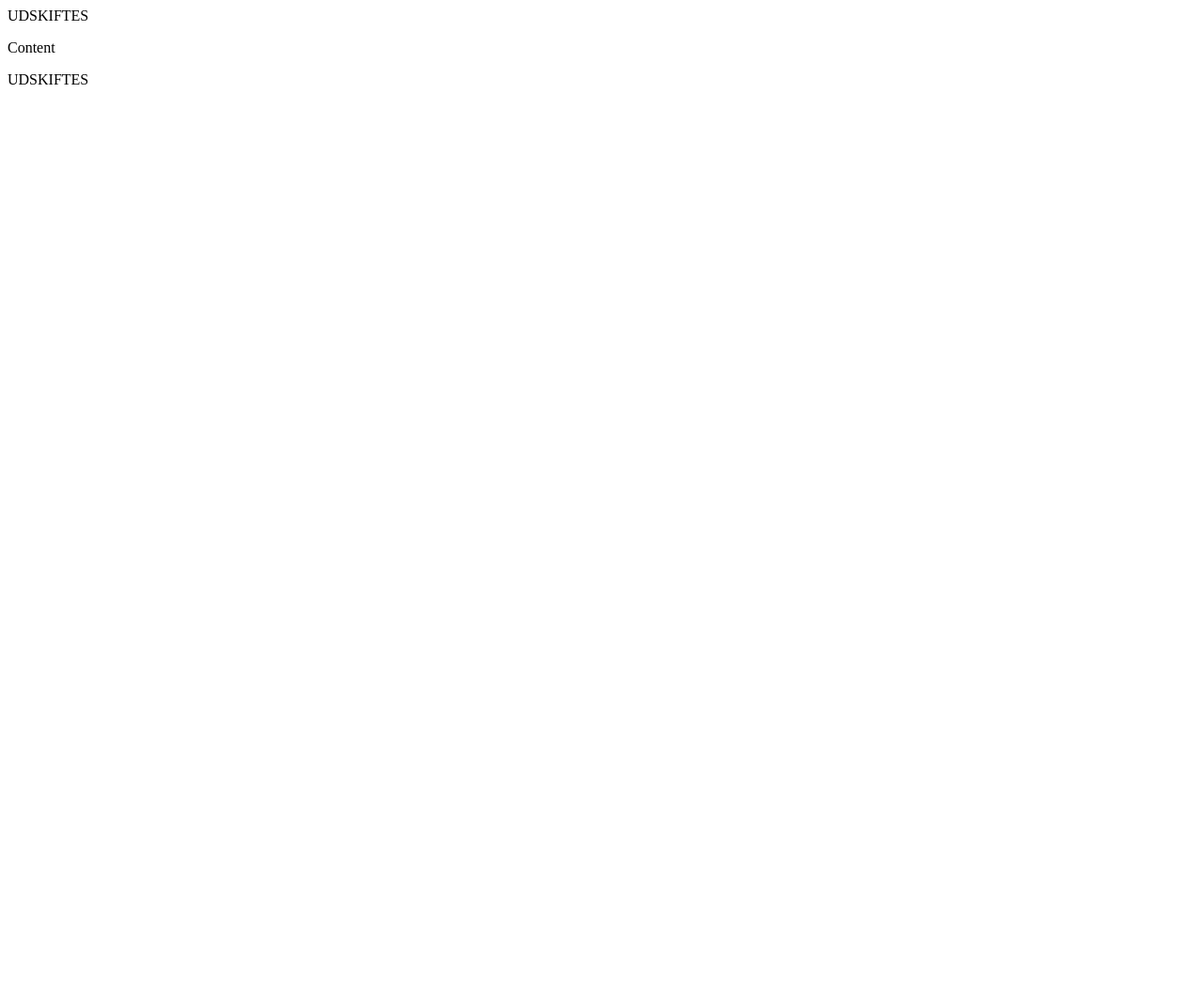
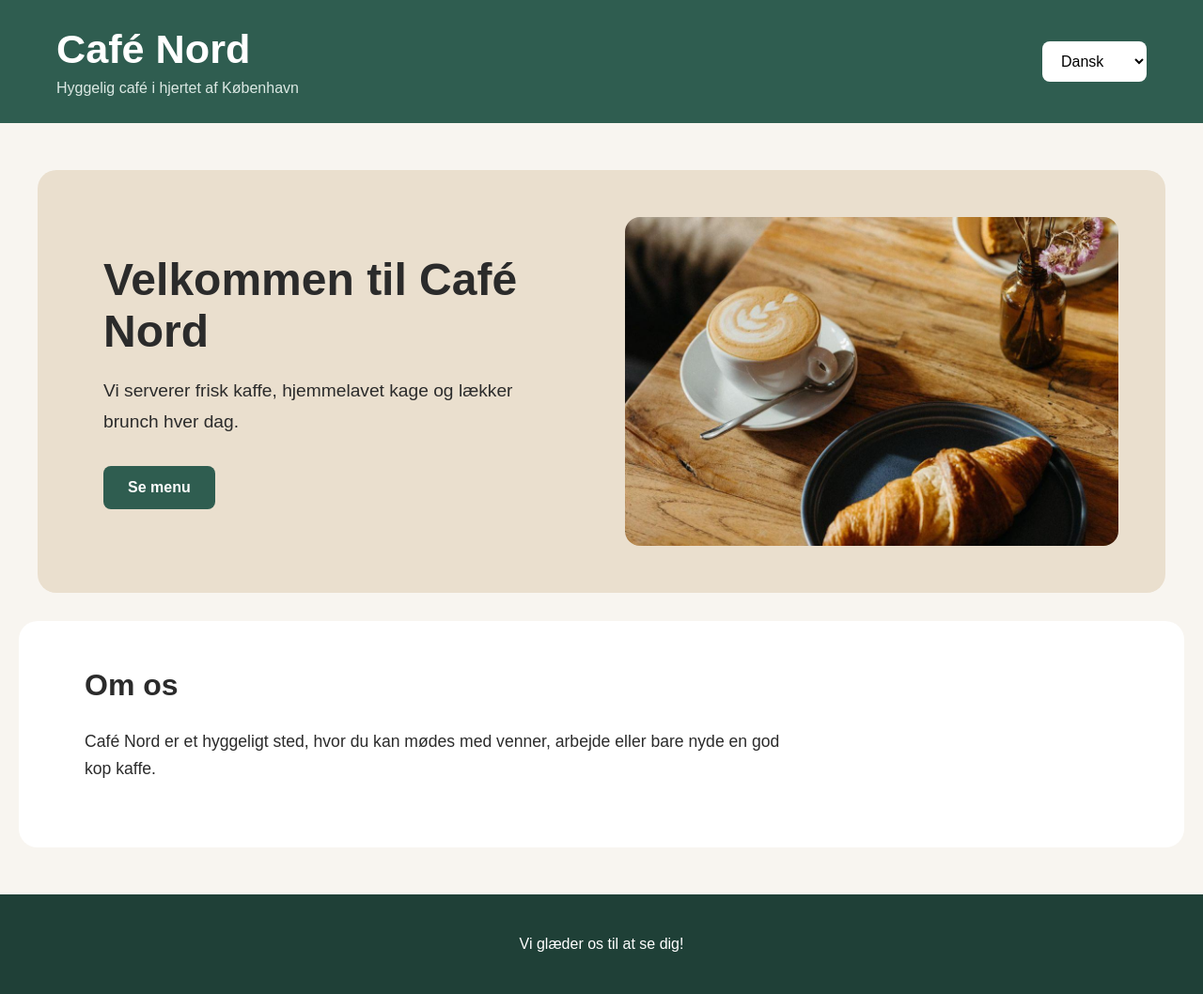
Before and after one commit to katrinebruhn/exercises, a plain HTML site: page language_switcher_starter_files/index.html in a window 1280 px wide. Shown: the whole page at 94% size. Before the commit the page ends 800 px from the top, so only its background shows below. Drawn offline with Linux system fonts and the light colour scheme.

Commit message:
language switcher

```diff
--- a/language_switcher_starter_files/index.html
+++ b/language_switcher_starter_files/index.html
@@ -1,18 +1,58 @@
-<!DOCTYPE html>
-<html lang="en">
+<!doctype html>
+<html lang="da">
+  <head>
+    <meta charset="UTF-8" />
+    <meta name="viewport" content="width=device-width, initial-scale=1.0" />
+    <title>Café Nord</title>
 
-<head>
-    <meta charset="UTF-8">
-    <meta name="viewport" content="width=device-width, initial-scale=1.0">
-    <title>Language Switcher</title>
+    <link rel="stylesheet" href="style.css" />
     <script type="module" src="js.js"></script>
-</head>
+  </head>
 
-<body>
-    <header class="header">UDSKIFTES</header>
-    <p>Content</p>
-    <div class="footer">UDSKIFTES</div>
+  <body>
+    <header class="header">
+      <div>
+        <h1 class="title">Café Nord</h1>
+        <p class="subtitle">Hyggelig café i hjertet af København</p>
+      </div>
 
-</body>
+      <select id="language">
+        <option value="da">Dansk</option>
+        <option value="en">English</option>
+        <option value="de">Deutsch</option>
+      </select>
+    </header>
 
+    <main>
+      <section class="hero">
+        <div class="hero-content">
+          <h2 class="hero-title">Velkommen til Café Nord</h2>
+
+          <p class="hero-text">
+            Vi serverer frisk kaffe, hjemmelavet kage og lækker brunch hver dag.
+          </p>
+
+          <button class="button-text">Se menu</button>
+        </div>
+
+        <img
+          src="cafe.jpeg"
+          alt="Hyggelig café med kaffe og brunch"
+          class="hero-image"
+        />
+      </section>
+
+      <section class="about">
+        <h2 class="about-title">Om os</h2>
+        <p class="about-text">
+          Café Nord er et hyggeligt sted, hvor du kan mødes med venner, arbejde
+          eller bare nyde en god kop kaffe.
+        </p>
+      </section>
+    </main>
+
+    <footer class="footer">
+      <p class="footer-text">Vi glæder os til at se dig!</p>
+    </footer>
+  </body>
 </html>
--- a/language_switcher_starter_files/js.js
+++ b/language_switcher_starter_files/js.js
@@ -1,18 +1,119 @@
 const texts = {
+  da: {
+    texts: [
+      { text: "Café Nord", location: ".title" },
+      {
+        text: "Hyggelig café i hjertet af København",
+        location: ".subtitle",
+      },
+      {
+        text: "Velkommen til Café Nord",
+        location: ".hero-title",
+      },
+      {
+        text: "Vi serverer frisk kaffe, hjemmelavet kage og lækker brunch hver dag.",
+        location: ".hero-text",
+      },
+      {
+        text: "Se menu",
+        location: ".button-text",
+      },
+      {
+        text: "Om os",
+        location: ".about-title",
+      },
+      {
+        text: "Café Nord er et hyggeligt sted, hvor du kan mødes med venner, arbejde eller bare nyde en god kop kaffe.",
+        location: ".about-text",
+      },
+      {
+        text: "Vi glæder os til at se dig!",
+        location: ".footer-text",
+      },
+    ],
+  },
+
+  en: {
+    texts: [
+      { text: "Café Nord", location: ".title" },
+      {
+        text: "A cozy café in the heart of Copenhagen",
+        location: ".subtitle",
+      },
+      {
+        text: "Welcome to Café Nord",
+        location: ".hero-title",
+      },
+      {
+        text: "We serve fresh coffee, homemade cake and delicious brunch every day.",
+        location: ".hero-text",
+      },
+      {
+        text: "View menu",
+        location: ".button-text",
+      },
+      {
+        text: "About us",
+        location: ".about-title",
+      },
+      {
+        text: "Café Nord is a cozy place where you can meet friends, work or simply enjoy a good cup of coffee.",
+        location: ".about-text",
+      },
+      {
+        text: "We look forward to seeing you!",
+        location: ".footer-text",
+      },
+    ],
+  },
+
   de: {
     texts: [
-      { text: "Das Bot", location: ".header" },
-      { text: "Das Ro-Bot", location: ".footer" },
-    ],
-  },
-  da: {
-    texts: [
-      { text: "Båden", location: ".header" },
-      { text: "Robotten", location: ".footer" },
+      { text: "Café Nord", location: ".title" },
+      {
+        text: "Ein gemütliches Café im Herzen von Kopenhagen",
+        location: ".subtitle",
+      },
+      {
+        text: "Willkommen im Café Nord",
+        location: ".hero-title",
+      },
+      {
+        text: "Wir servieren jeden Tag frischen Kaffee, hausgemachten Kuchen und leckeren Brunch.",
+        location: ".hero-text",
+      },
+      {
+        text: "Menü ansehen",
+        location: ".button-text",
+      },
+      {
+        text: "Über uns",
+        location: ".about-title",
+      },
+      {
+        text: "Café Nord ist ein gemütlicher Ort, an dem du Freunde treffen, arbeiten oder einfach eine gute Tasse Kaffee genießen kannst.",
+        location: ".about-text",
+      },
+      {
+        text: "Wir freuen uns auf deinen Besuch!",
+        location: ".footer-text",
+      },
     ],
   },
 };
+
 const locale = "da";
-console.log(texts[locale].texts[0].text);
 
-console.log(document.querySelector(".header"));
+const languageSelect = document.querySelector("#language");
+
+texts[locale].texts.forEach((item) => {
+  document.querySelector(item.location).textContent = item.text;
+});
+
+languageSelect.addEventListener("change", (event) => {
+  const selectedLanguage = event.target.value;
+
+  texts[selectedLanguage].texts.forEach((item) => {
+    document.querySelector(item.location).textContent = item.text;
+  });
+});
--- /dev/null
+++ b/language_switcher_starter_files/style.css
@@ -0,0 +1,121 @@
+body {
+  margin: 0;
+  font-family: Arial, sans-serif;
+  background-color: #f8f5f0;
+  color: #2b2b2b;
+}
+
+.header {
+  background-color: #2f5d50;
+  color: white;
+  padding: 28px 60px;
+
+  display: flex;
+  justify-content: space-between;
+  align-items: center;
+}
+
+.title {
+  margin: 0;
+  font-size: 2.7rem;
+  font-weight: 700;
+}
+
+.subtitle {
+  margin: 8px 0 0;
+  color: #dce9e4;
+  font-size: 1rem;
+}
+
+#language {
+  padding: 12px 16px;
+  font-size: 1rem;
+  border: none;
+  border-radius: 8px;
+  background-color: white;
+  cursor: pointer;
+}
+
+.hero {
+  max-width: 1100px;
+  margin: 50px auto 30px;
+  padding: 50px;
+
+  background-color: #eadfce;
+  border-radius: 20px;
+
+  display: grid;
+  grid-template-columns: 1fr 1fr;
+  gap: 50px;
+  align-items: center;
+}
+
+.hero-content {
+  padding: 20px;
+}
+
+.hero-title {
+  margin: 0 0 20px;
+  font-size: 3rem;
+}
+
+.hero-text {
+  font-size: 1.2rem;
+  line-height: 1.7;
+  margin-bottom: 30px;
+}
+
+.hero-image {
+  width: 100%;
+  height: 350px;
+  object-fit: cover;
+  border-radius: 16px;
+}
+
+.button-text {
+  padding: 14px 26px;
+  border: none;
+  border-radius: 8px;
+
+  background-color: #2f5d50;
+  color: white;
+
+  font-size: 1rem;
+  font-weight: 600;
+  cursor: pointer;
+
+  transition: 0.2s;
+}
+
+.button-text:hover {
+  background-color: #24483e;
+  transform: translateY(-2px);
+}
+
+.about {
+  max-width: 1100px;
+  margin: 0 auto 50px;
+  padding: 50px 70px;
+
+  background-color: white;
+  border-radius: 20px;
+}
+
+.about-title {
+  margin-top: 0;
+  font-size: 2rem;
+}
+
+.about-text {
+  max-width: 750px;
+  font-size: 1.1rem;
+  line-height: 1.7;
+}
+
+.footer {
+  background-color: #1f4037;
+  color: white;
+  padding: 28px 60px;
+  text-align: center;
+  font-size: 1rem;
+}
```
Also changed, not shown: language_switcher_starter_files/cafe.jpeg (added).
